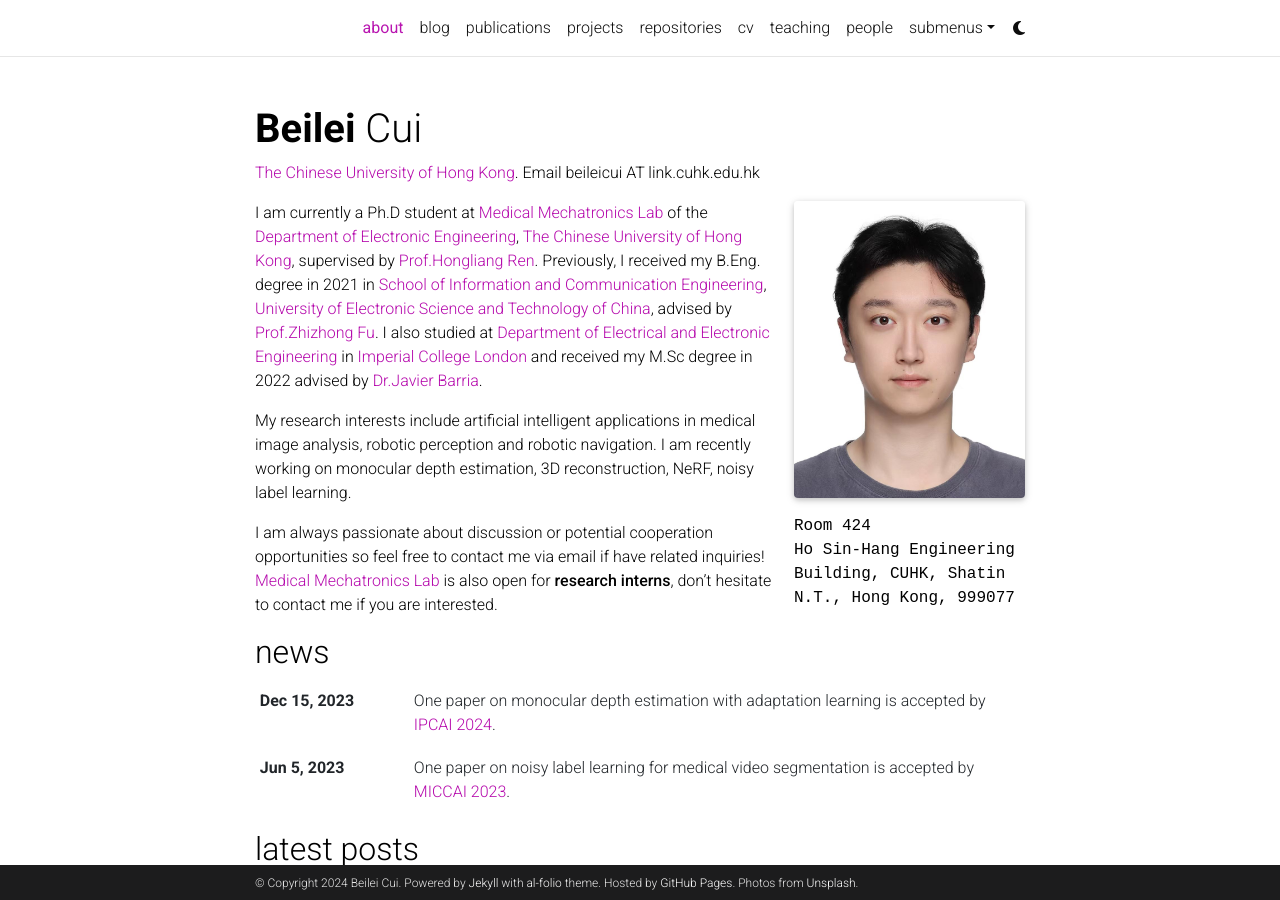
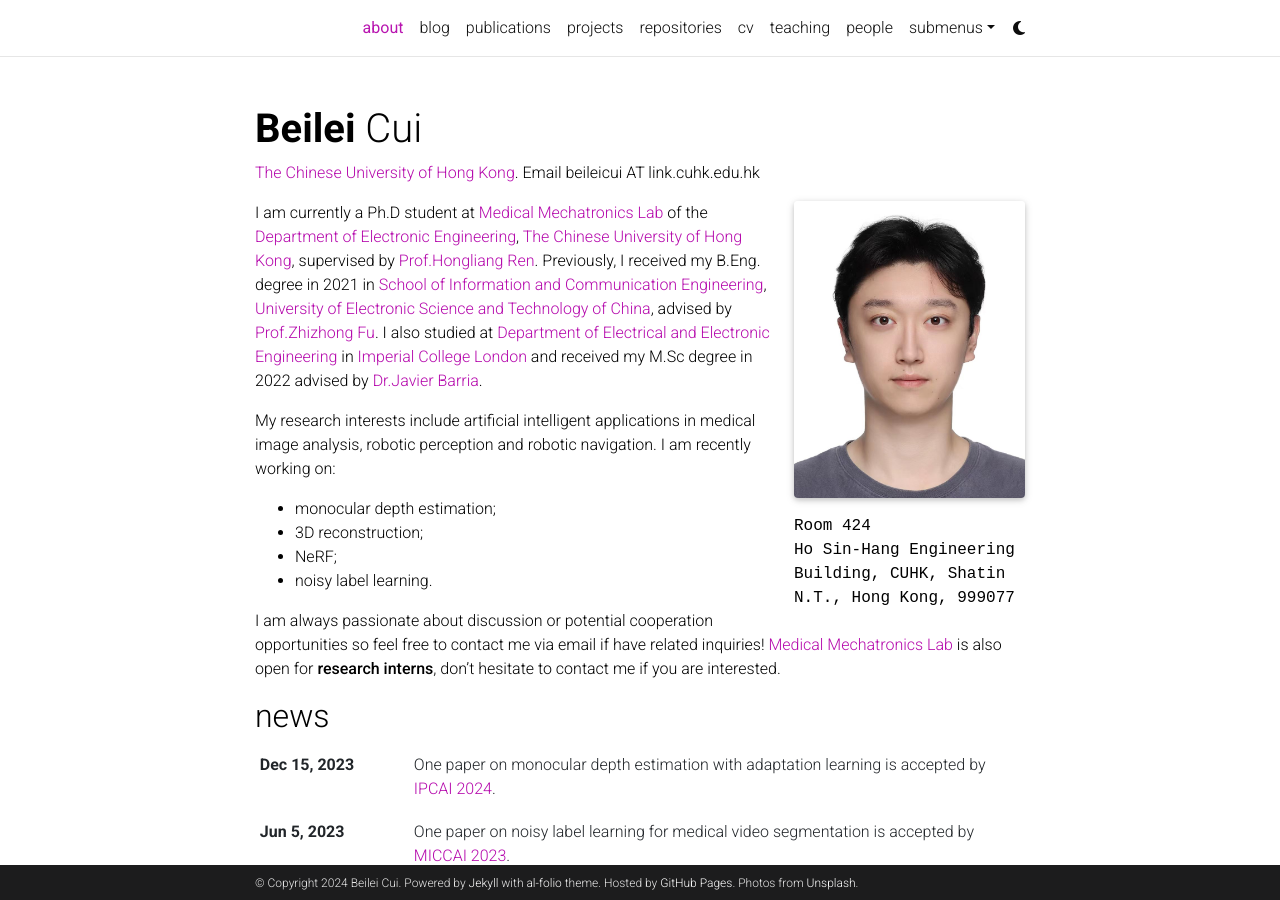
Before and after one commit to BeileiCui/beileicui.github.io, a Jekyll site: the page built from _pages/about.md, in a window 1280 px wide and 900 px high. Built offline with Jekyll 4.4.1, drawn with Linux system fonts in a browser that asks for light colours; full-size pictures stand in for the smaller copies a plugin makes; comment, search, counter and statistics services are not loaded; a style sheet for code colours, icons or effects is not loaded.

```diff
--- a/_pages/about.md
+++ b/_pages/about.md
@@ -21,6 +21,10 @@ social: true  # includes social icons at the bottom of the page
 
 I am currently a Ph.D student at [Medical Mechatronics Lab](http://www.labren.org/mm/) of the [Department of Electronic Engineering](https://www.ee.cuhk.edu.hk/en-gb/), [The Chinese University of Hong Kong](https://www.cuhk.edu.hk/chinese/index.html), supervised by [Prof.Hongliang Ren](https://www.ee.cuhk.edu.hk/en-gb/people/academic-staff/professors/prof-ren-hongliang). Previously, I received my B.Eng. degree in 2021 in [School of Information and Communication Engineering](https://www.sice.uestc.edu.cn/), [University of Electronic Science and Technology of China](https://www.uestc.edu.cn/), advised by [Prof.Zhizhong Fu](https://www.sice.uestc.edu.cn/info/1450/11711.htm). I also studied at [Department of Electrical and Electronic Engineering](https://www.imperial.ac.uk/electrical-engineering/) in [Imperial College London](https://www.imperial.ac.uk/) and received my M.Sc degree in 2022 advised by [Dr.Javier Barria](https://www.imperial.ac.uk/people/j.barria).
 
-My research interests include artificial intelligent applications in medical image analysis, robotic perception and robotic navigation. I am recently working on monocular depth estimation, 3D reconstruction, NeRF, noisy label learning.
+My research interests include artificial intelligent applications in medical image analysis, robotic perception and robotic navigation. I am recently working on:
+* monocular depth estimation;
+* 3D reconstruction;
+* NeRF;
+* noisy label learning.
 
 I am always passionate about discussion or potential cooperation opportunities so feel free to contact me via email if have related inquiries! [Medical Mechatronics Lab](http://www.labren.org/mm/) is also open for __research interns__, don't hesitate to contact me if you are interested.
```
